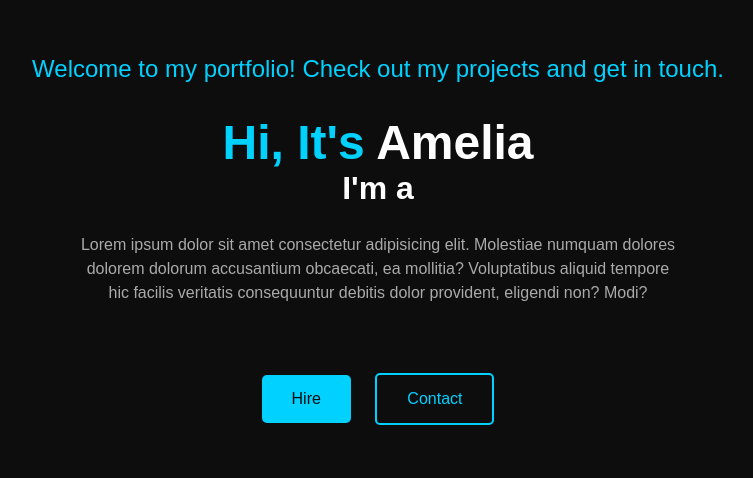
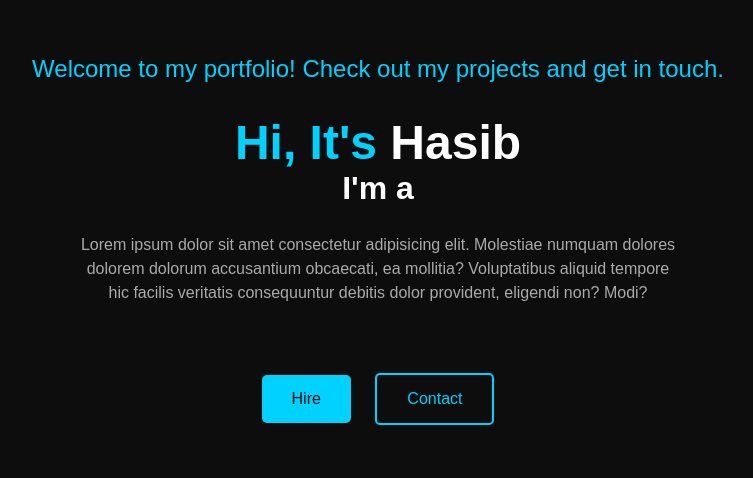
Before and after one commit to Hi-Hasib/Demo-portfolio, a plain HTML site: page index.html in a window 1280 px wide. Shown: the part 145-623 px from the top of the page, without its empty margins (262-1015 px from the left). Drawn offline with Linux system fonts and the light colour scheme.

Commit message:
version2

```diff
--- a/index.html
+++ b/index.html
@@ -13,7 +13,7 @@
         <div class="scrolling-text">
             Welcome to my portfolio! Check out my projects and get in touch.
         </div>
-        <h1>Hi, It's <span>Amelia</span></h1>
+        <h1>Hi, It's <span>Hasib</span></h1>
         <h2>I'm a</h2>
         <p>Lorem ipsum dolor sit amet consectetur adipisicing elit. Molestiae numquam dolores dolorem dolorum accusantium obcaecati, ea mollitia? Voluptatibus aliquid tempore hic facilis veritatis consequuntur debitis dolor provident, eligendi non? Modi?</p>
         <div class="social-icons">
```
